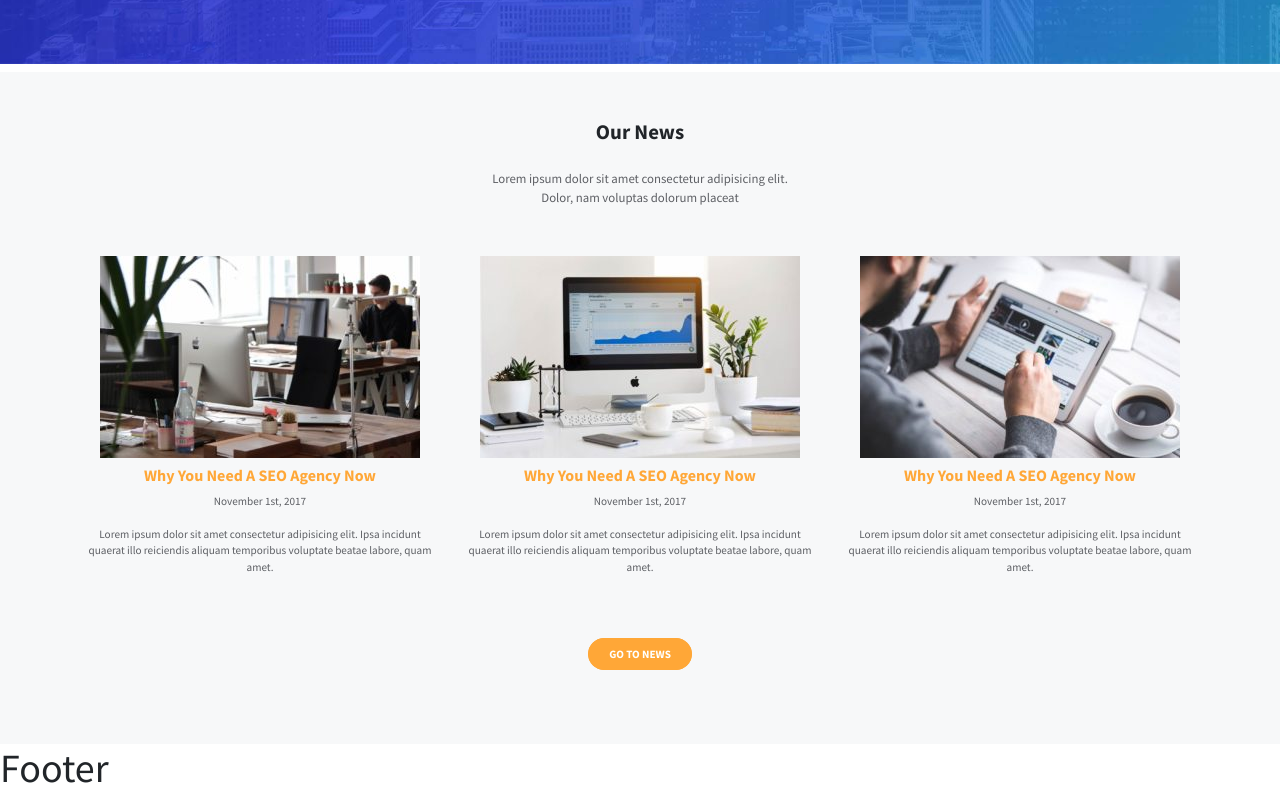
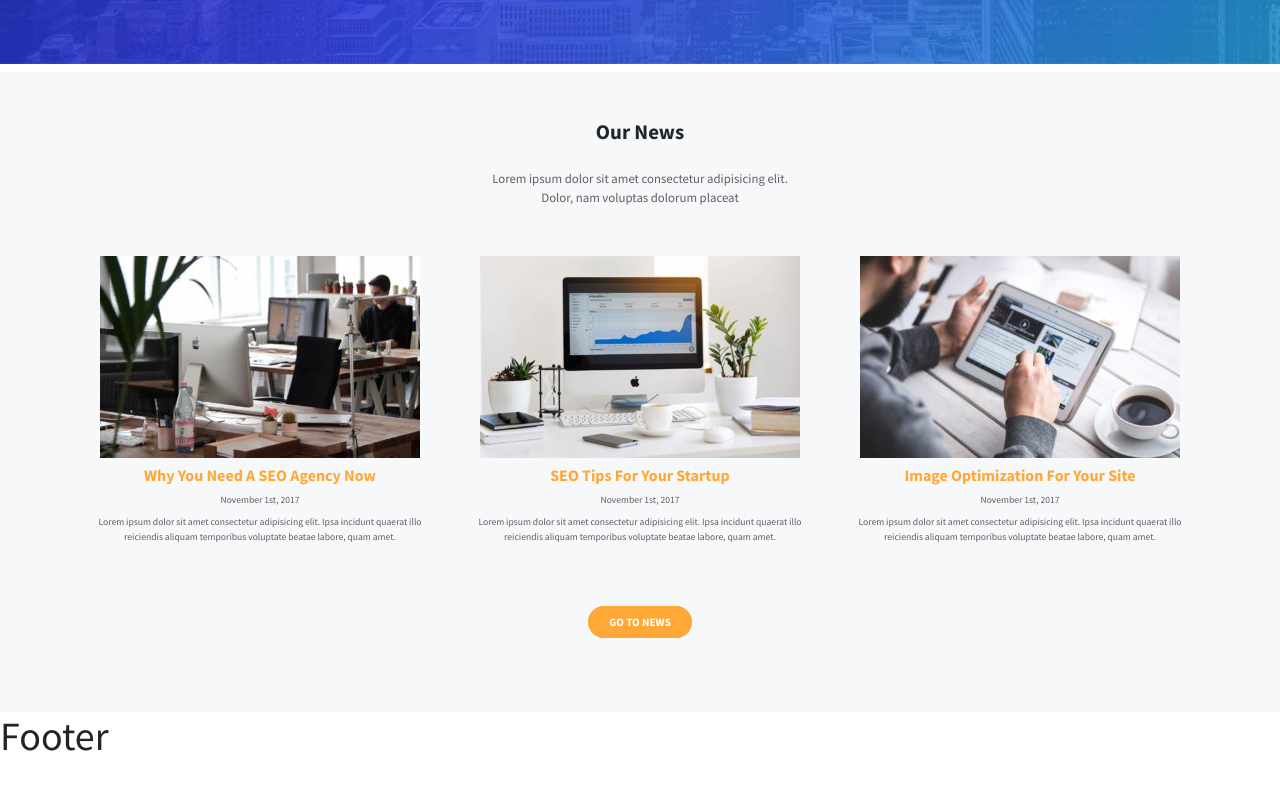
Before and after one commit to Devfrank94/proj-html-vuejs, a Vue app: page / in a window 1280 px wide. Shown: the part 3262-4062 px from the top of the page. After the commit the page ends 4030 px from the top, so only its background shows below. Built offline with nearby package versions, Linux system fonts and the light colour scheme.

Commit message:
completed section 5

```diff
--- a/src/components/Main.vue
+++ b/src/components/Main.vue
@@ -255,8 +255,8 @@ export default {
             <img src="/img/related-service-2-320x202.jpg" alt="Related Service 1">
             <div class="title-cont d-flex flex-dir-col al-item-cent">
               <h3 class="my-2">why you need a SEO agency now</h3>
-              <p class="">November 1st, 2017</p>
-              <p class="">Lorem ipsum dolor sit amet consectetur adipisicing elit. Ipsa incidunt quaerat illo reiciendis aliquam temporibus voluptate beatae labore, quam amet.</p>
+              <p class="mb-2">November 1st, 2017</p>
+              <p>Lorem ipsum dolor sit amet consectetur adipisicing elit. Ipsa incidunt quaerat illo reiciendis aliquam temporibus voluptate beatae labore, quam amet.</p>
             </div>
           </div>
         </div>
@@ -264,9 +264,9 @@ export default {
           <div class="fmcard">
             <img src="/img/related-service-4-320x202.jpg" alt="Related Service 2">
             <div class="title-cont d-flex flex-dir-col al-item-cent">
-              <h3 class="my-2">why you need a SEO agency now</h3>
-              <p class="">November 1st, 2017</p>
-              <p class="">Lorem ipsum dolor sit amet consectetur adipisicing elit. Ipsa incidunt quaerat illo reiciendis aliquam temporibus voluptate beatae labore, quam amet.</p>
+              <h3 class="my-2">SEO tips for your startup</h3>
+              <p class="mb-2">November 1st, 2017</p>
+              <p>Lorem ipsum dolor sit amet consectetur adipisicing elit. Ipsa incidunt quaerat illo reiciendis aliquam temporibus voluptate beatae labore, quam amet.</p>
             </div>
           </div>
         </div>
@@ -274,9 +274,9 @@ export default {
           <div class="fmcard">
             <img src="/img/blog-post-6-320x202.jpg" alt="Related Service 3">
             <div class="title-cont d-flex flex-dir-col al-item-cent">
-              <h3 class="my-2">why you need a SEO agency now</h3>
-              <p class="">November 1st, 2017</p>
-              <p class="">Lorem ipsum dolor sit amet consectetur adipisicing elit. Ipsa incidunt quaerat illo reiciendis aliquam temporibus voluptate beatae labore, quam amet.</p>
+              <h3 class="my-2">image optimization for your site</h3>
+              <p class="mb-2">November 1st, 2017</p>
+              <p>Lorem ipsum dolor sit amet consectetur adipisicing elit. Ipsa incidunt quaerat illo reiciendis aliquam temporibus voluptate beatae labore, quam amet.</p>
             </div>
           </div>
         </div>
@@ -508,7 +508,7 @@ export default {
     }
 
     p{
-    font-size: .7rem;
+    font-size: .6rem;
     color: $gray;
     }
 
```
